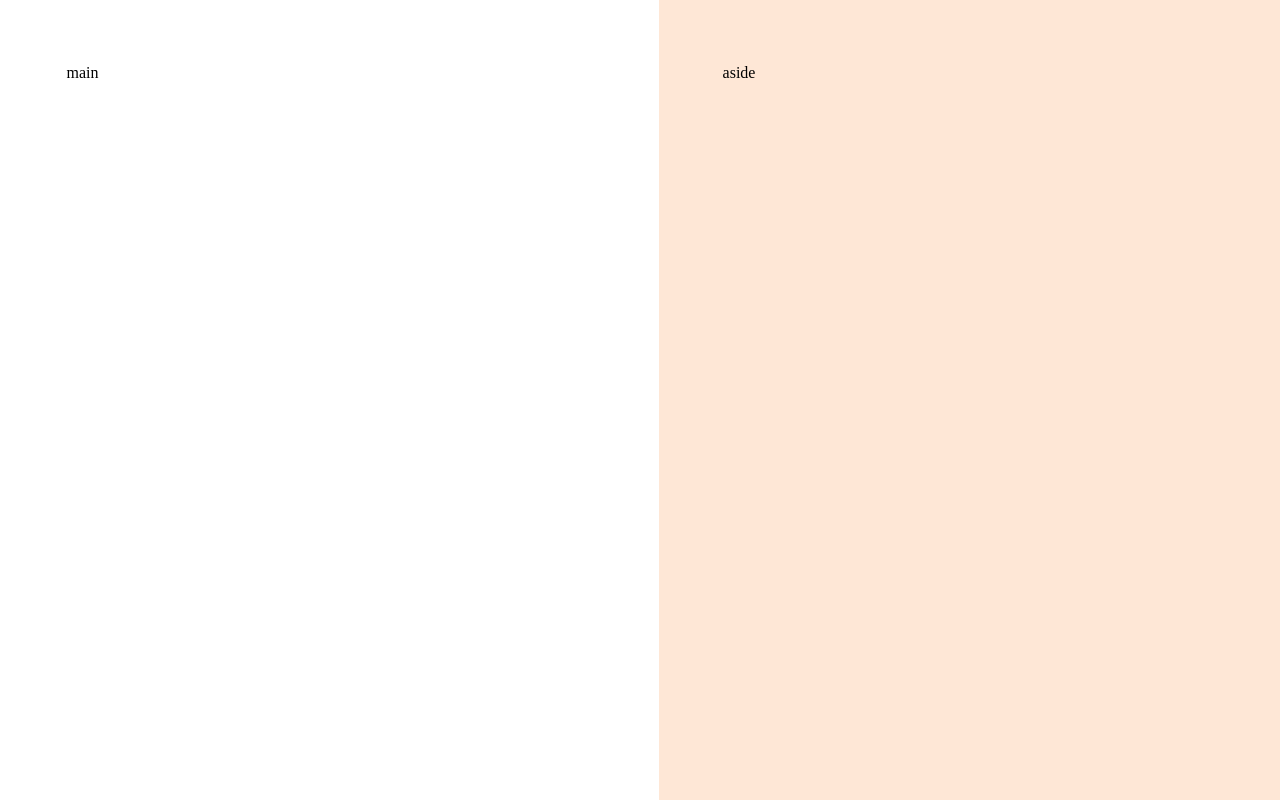
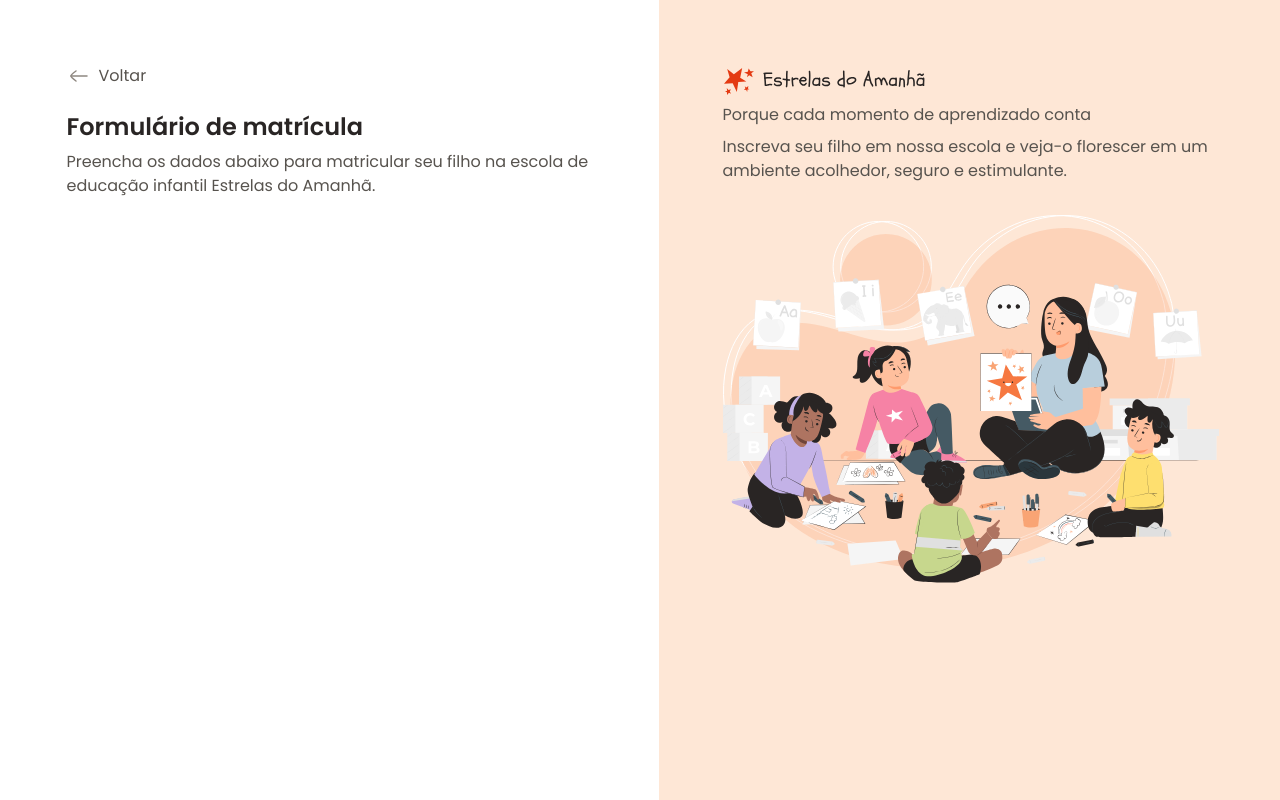
Before and after one commit to EmilySSouza/Formulario-de-matricula, a plain HTML site: page index.html in a window 1280 px wide. Drawn offline with Linux system fonts and the light colour scheme.

Commit message:
feat: Adding aside content and initial content to the main

```diff
--- a/index.html
+++ b/index.html
@@ -18,11 +18,31 @@
 <body>
     <div id="app">
         <main>
-            <div class="main-container">main</div>
+            <div class="main-container">
+                <div class="back">
+                    <img src="./assets/icons/arrow-left-02.svg" alt="Ícone de voltar">
+                    <span>Voltar</span>
+                </div>
+
+                <h1>Formulário de matrícula</h1>
+                <p>Preencha os dados abaixo para matricular seu filho na escola de educação infantil Estrelas do Amanhã.
+                </p>
+            </div>
         </main>
 
         <aside>
-            <div class="aside-container">aside</div>
+            <div class="aside-container">
+                <header>
+                    <img src="./assets/logo.svg" alt="Logo estrela do amanhã">
+                    <h2>Porque cada momento de
+                        <span>aprendizado</span>
+                        conta
+                    </h2>
+                    <p>Inscreva seu filho em nossa escola e veja-o florescer em um ambiente acolhedor, seguro e estimulante.</p>
+                </header>
+
+                <img src="./assets/Illustration.svg" alt="Ilustração de uma professora com crianças prestando atenção">
+            </div>
         </aside>
 
     </div>
--- a/styles/global.css
+++ b/styles/global.css
@@ -24,4 +24,16 @@
 
 body {
     overflow: hidden;
+
+    font: var(--text);
+    color: var(--text-secundary);
 }
+
+h1 {
+    color: var(--text-primary);
+}
+
+img {
+    max-width: 100%;
+    height: auto;
+}
--- a/styles/layout.css
+++ b/styles/layout.css
@@ -14,6 +14,18 @@ main {
         max-width: 33rem;
         margin-left: auto;
     }
+
+    & .back {
+        display: flex;
+        align-items: center;
+        gap: 0.5rem;
+        margin-bottom: 1.5rem;
+    }
+
+    & h1 {
+        font: 600 1.5rem/1.25 var(--font-family);
+        margin-bottom: 0.5rem;
+    }
 }
 
 aside {
@@ -22,5 +34,18 @@ aside {
 
     & .aside-container {
         max-width: 31rem;
+
+        & > img {
+            margin-top: 2rem;
+        }
+    }
+
+    & h2 {
+        font: 600 2.5/1.25 var(--font-family);
+        margin-bottom: 0.5rem;
+
+        & span {
+            color: var(--text-highlight);
+        }
     }
 }
```
